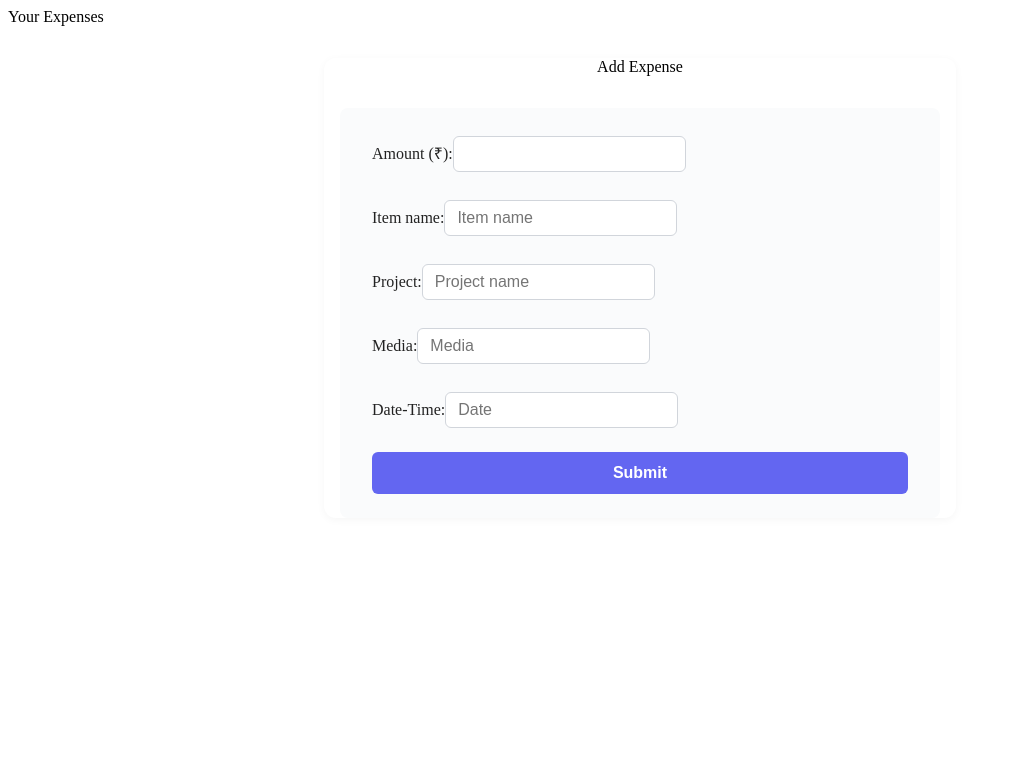
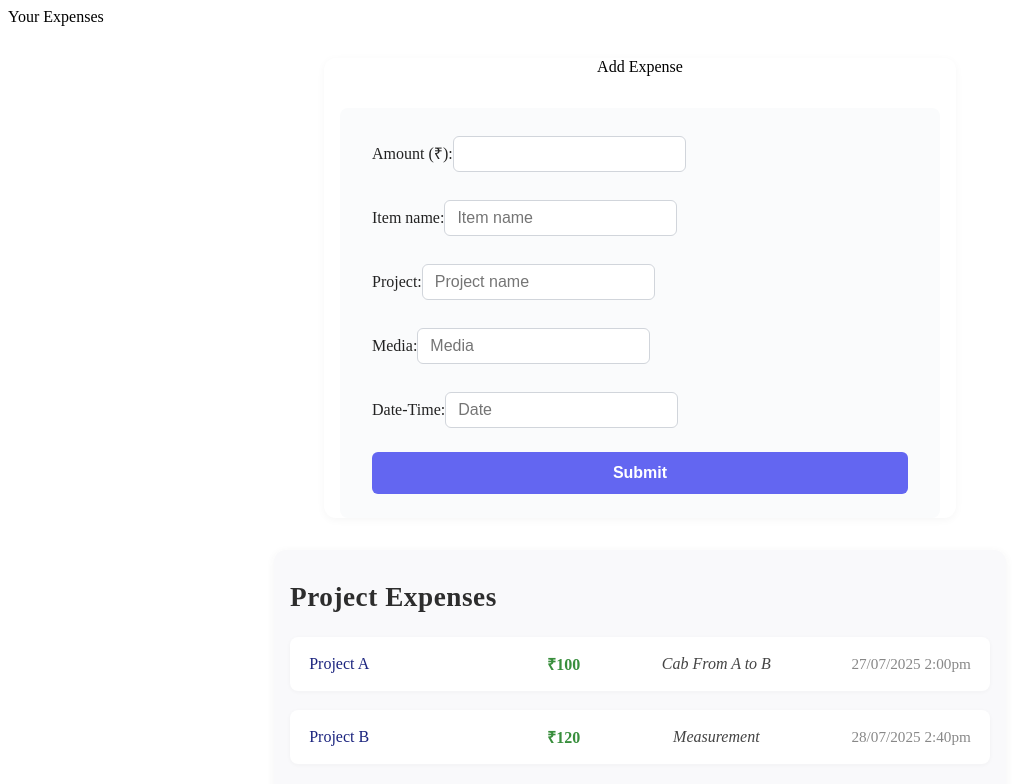
Before and after one commit to Manku27/interior-projects-manager, a Next.js app: page /expense in a window 1280 px wide. Shown: the top 784 px of the page, without its empty margins (0-1025 px from the left). Built offline with nearby package versions, Linux system fonts and the light colour scheme.

Commit message:
add project expenses

```diff
--- a/src/app/expense/page.tsx
+++ b/src/app/expense/page.tsx
@@ -1,4 +1,5 @@
 import { ExpenseForm } from '@/components/expense/form';
+import ProjectExpense from '@/components/expense/projectExpenses/ProjectExpense';
 
 import styles from './expensePage.module.css';
 
@@ -7,6 +8,7 @@ export default function Page() {
     <main className={styles.container}>
       <div className="heading1">Your Expenses</div>
       <ExpenseForm />
+      <ProjectExpense />
     </main>
   );
 }
--- /dev/null
+++ b/src/components/expense/content.ts
@@ -0,0 +1,14 @@
+export const projectExpenses = [
+  {
+    project: 'Project A',
+    amount: 100,
+    item: 'Cab From A to B',
+    dateTime: '27/07/2025 2:00pm'
+  },
+  {
+    project: 'Project B',
+    amount: 120,
+    item: 'Measurement',
+    dateTime: '28/07/2025 2:40pm'
+  }
+];
--- /dev/null
+++ b/src/components/expense/projectExpenses/ProjectExpense.tsx
@@ -0,0 +1,24 @@
+import classNames from 'classnames';
+
+import { projectExpenses } from '../content';
+import styles from './projectExpense.module.css';
+
+export default function ProjectExpense() {
+  return (
+    <section className={styles.section}>
+      <div className={classNames(styles.heading, 'heading3')}>
+        Project Expenses
+      </div>
+      <div className={styles.expenseList}>
+        {projectExpenses.map((expense, index) => (
+          <div key={index} className={styles.expenseItem}>
+            <div className={styles.expenseProject}>{expense.project}</div>
+            <div className={styles.expenseAmount}>₹{expense.amount}</div>
+            <div className={styles.expenseItemName}>{expense.item}</div>
+            <div className={styles.expenseDateTime}>{expense.dateTime}</div>
+          </div>
+        ))}
+      </div>
+    </section>
+  );
+}
--- /dev/null
+++ b/src/components/expense/projectExpenses/index.ts
@@ -0,0 +1 @@
+export * from './ProjectExpense';
--- /dev/null
+++ b/src/components/expense/projectExpenses/projectExpense.module.css
@@ -0,0 +1,62 @@
+.section {
+  padding: 2rem 1rem;
+  background: #f9f9fb;
+  border-radius: 12px;
+  box-shadow: 0 2px 8px rgba(60, 60, 60, 0.06);
+  max-width: 700px;
+  margin: 2rem auto;
+}
+
+.heading {
+  margin-bottom: 1.5rem;
+  font-size: 1.7rem;
+  font-weight: 600;
+  color: #2d2d2d;
+  letter-spacing: 0.02em;
+  text-align: left;
+}
+
+.expenseList {
+  display: flex;
+  flex-direction: column;
+  gap: 1.2rem;
+}
+
+.expenseItem {
+  display: grid;
+  grid-template-columns: 2fr 1fr 2fr 1.5fr;
+  align-items: center;
+  background: #fff;
+  border-radius: 8px;
+  box-shadow: 0 1px 4px rgba(60, 60, 60, 0.04);
+  padding: 1rem 1.2rem;
+  font-size: 1rem;
+  transition: box-shadow 0.2s;
+}
+
+.expenseItem:hover {
+  box-shadow: 0 4px 16px rgba(60, 60, 60, 0.1);
+}
+
+.expenseProject {
+  font-weight: 500;
+  color: #1a237e;
+}
+
+.expenseAmount {
+  font-weight: 600;
+  color: #388e3c;
+  text-align: center;
+}
+
+.expenseItemName {
+  color: #444;
+  font-style: italic;
+  text-align: center;
+}
+
+.expenseDateTime {
+  color: #888;
+  font-size: 0.95em;
+  text-align: right;
+}
```
